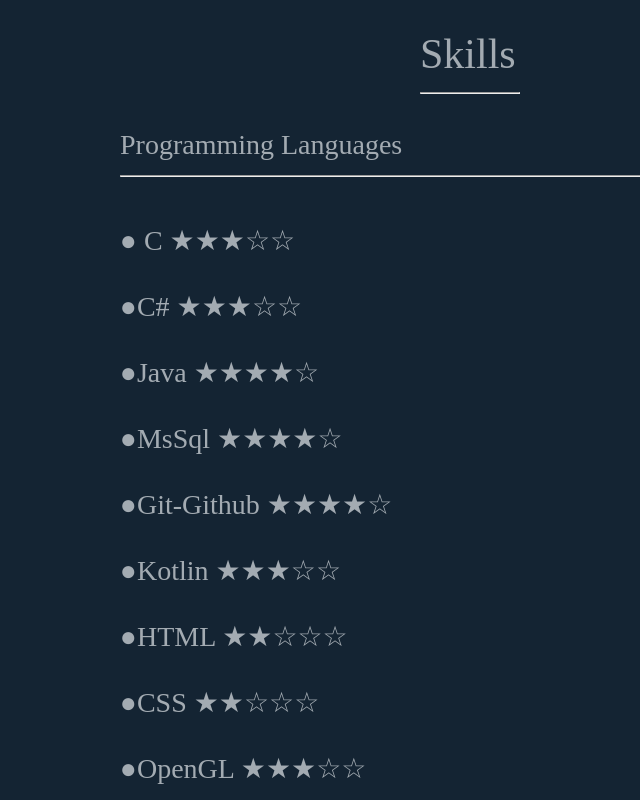
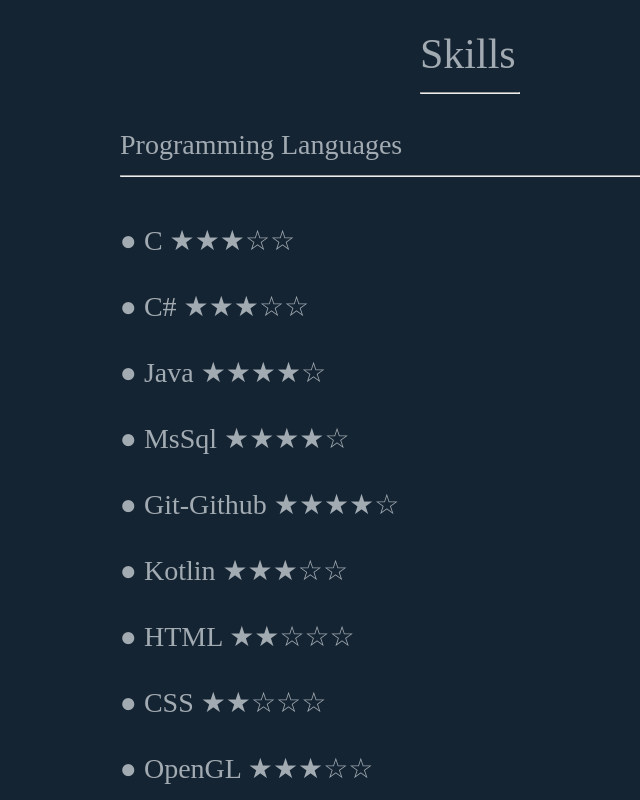
Before and after one commit to mhmtgks/mhmtgks.github.io, a plain HTML site: page index.html in a window 1280 px wide. Shown: the part 3120-3920 px from the top of the page, without its empty margins (100-740 px from the left). Drawn offline with Linux system fonts and the light colour scheme.

Commit message:
Update index.html

```diff
--- a/index.html
+++ b/index.html
@@ -75,10 +75,10 @@
 
 <div class="skillframe" >
 <h1 class="skillsnametext" id="skills"> Skills<hr /><br/> </h1>
-<h3 class="skillstext">Programming Languages <hr /> <br/>&#9679; C ★★★☆☆<br/><br/>&#9679;C# ★★★☆☆<br/><br/>&#9679;Java ★★★★☆<br/><br/>&#9679;MsSql ★★★★☆<br/><br/>&#9679;Git-Github ★★★★☆<br/><br/>&#9679;Kotlin ★★★☆☆<br/><br/>&#9679;HTML ★★☆☆☆<br/><br/>&#9679;CSS ★★☆☆☆<br/><br/>&#9679;OpenGL ★★★☆☆
-<br/><br/> &#9679; Python ★★☆☆☆<br/><br/>&#9679;Assembly ★★★☆☆<br/><br/>&#9679;JavaScript ★☆☆☆☆ <br/><br/>&#9679;PostgreSql ★★★☆☆<br/>
-<br/><br/>IDE <hr /><br/> &nbsp;&#9679; VisualStudio(Enterprise-Code)<br/><br/>&#9679; IntellijIdea <br/><br/>&#9679; Pycharm <br/><br/>&#9679;  Eclipse<br/><br/>&#9679; Android Studio<br/><br/>&#9679;
-MongoDB<br/><br/>&#9679; Microsoft SQL Server Management Studio<br/><br/>&#9679;Microsoft Office Programs
+<h3 class="skillstext">Programming Languages <hr /> <br/>&#9679;  C ★★★☆☆<br/><br/>&#9679;  C# ★★★☆☆<br/><br/>&#9679;  Java ★★★★☆<br/><br/>&#9679;  MsSql ★★★★☆<br/><br/>&#9679;  Git-Github ★★★★☆<br/><br/>&#9679;  Kotlin ★★★☆☆<br/><br/>&#9679;  HTML ★★☆☆☆<br/><br/>&#9679;  CSS ★★☆☆☆<br/><br/>&#9679;  OpenGL ★★★☆☆
+<br/><br/>&#9679;  Python ★★☆☆☆<br/><br/>&#9679;  Assembly ★★★☆☆<br/><br/>&#9679;  JavaScript ★☆☆☆☆ <br/><br/>&#9679;  PostgreSql ★★★☆☆<br/>
+<br/><br/>IDE <hr /><br/>&#9679; VisualStudio(Enterprise-Code)<br/><br/>&#9679; IntellijIdea <br/><br/>&#9679; Pycharm <br/><br/>&#9679;  Eclipse<br/><br/>&#9679; Android Studio<br/><br/>&#9679;
+MongoDB<br/><br/>&#9679; Microsoft SQL Server Management Studio<br/><br/>&#9679; Microsoft Office Programs<br/><br/>
 <br/><br/>
 Operating Systems <hr /> <br/>
  &nbsp;&#9679; Windows, &nbsp; Kali(Linux) ,&nbsp; Ubuntu(Linux)
```
